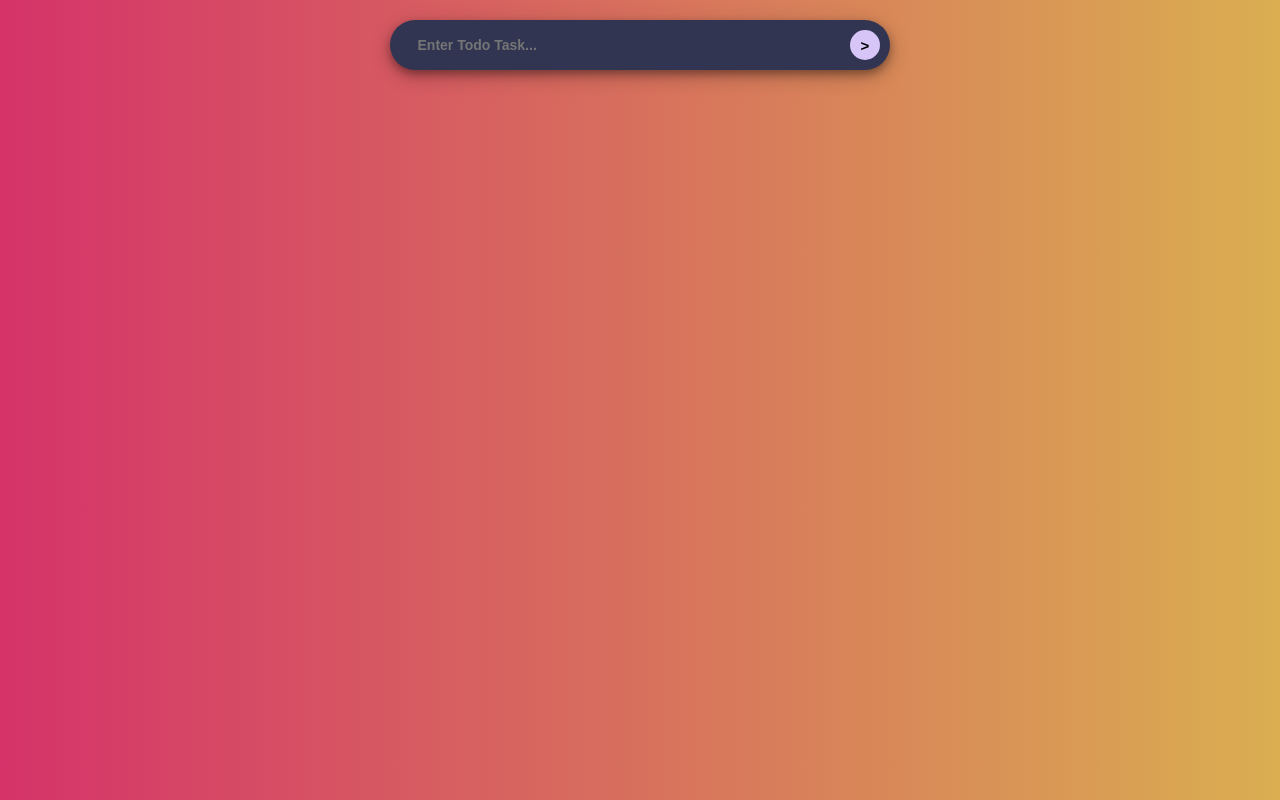
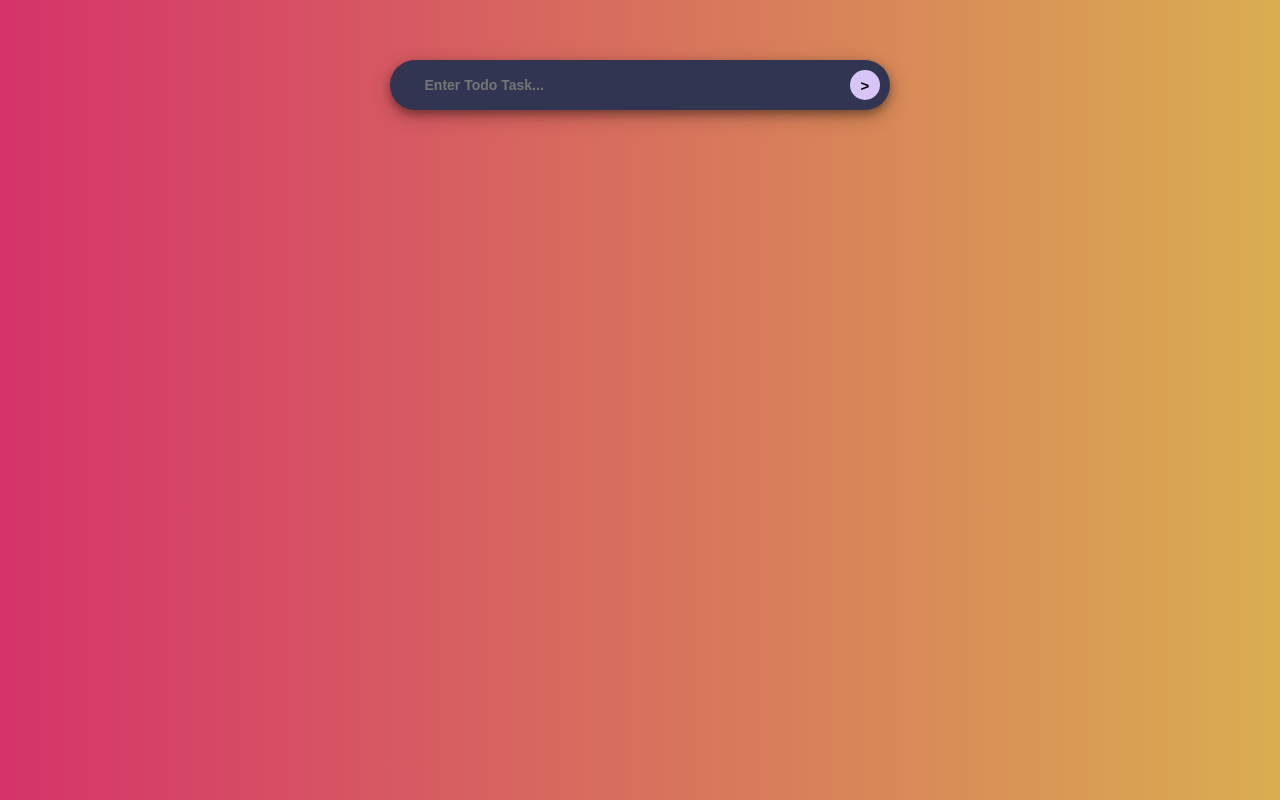
Before and after one commit to ssaikumar65/todo, a React app: page / in a window 1280 px wide. Built offline with nearby package versions, Linux system fonts and the light colour scheme.

Commit message:
Updated Commit

```diff
--- a/src/components/App.css
+++ b/src/components/App.css
@@ -2,6 +2,5 @@
   display: flex;
   justify-content: center;
   align-items: center;
-  min-height: 100vh;
   background: linear-gradient(90deg, #d53369 0%, #daae51 100%);
 }
--- a/src/components/Todo.css
+++ b/src/components/Todo.css
@@ -5,7 +5,7 @@
     display: flex;
     min-width: 50%;
     align-items: center;
-    flex-direction: column;
+    flex-direction: column;padding-top: 40px;
 }
 .todo button {
     background-color: rgb(10, 6, 66);
--- a/src/index.css
+++ b/src/index.css
@@ -1,3 +1,6 @@
+*{
+  box-sizing: border-box;
+}
 body {
   margin: 0;
   font-family: -apple-system, BlinkMacSystemFont, 'Segoe UI', 'Roboto', 'Oxygen',
```
Also changed, not shown: package.json (+13 -6 lines), 1 other file.
